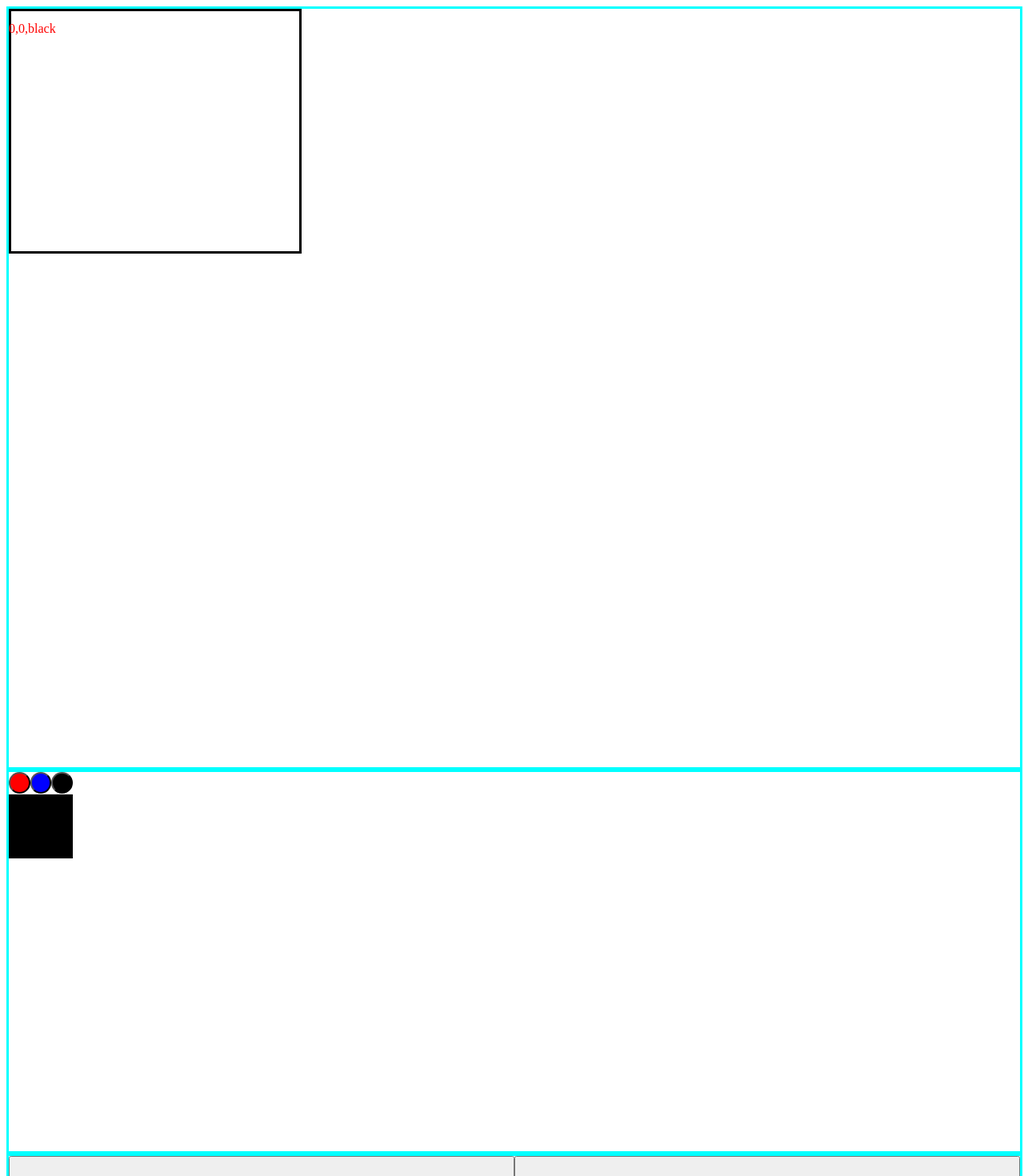
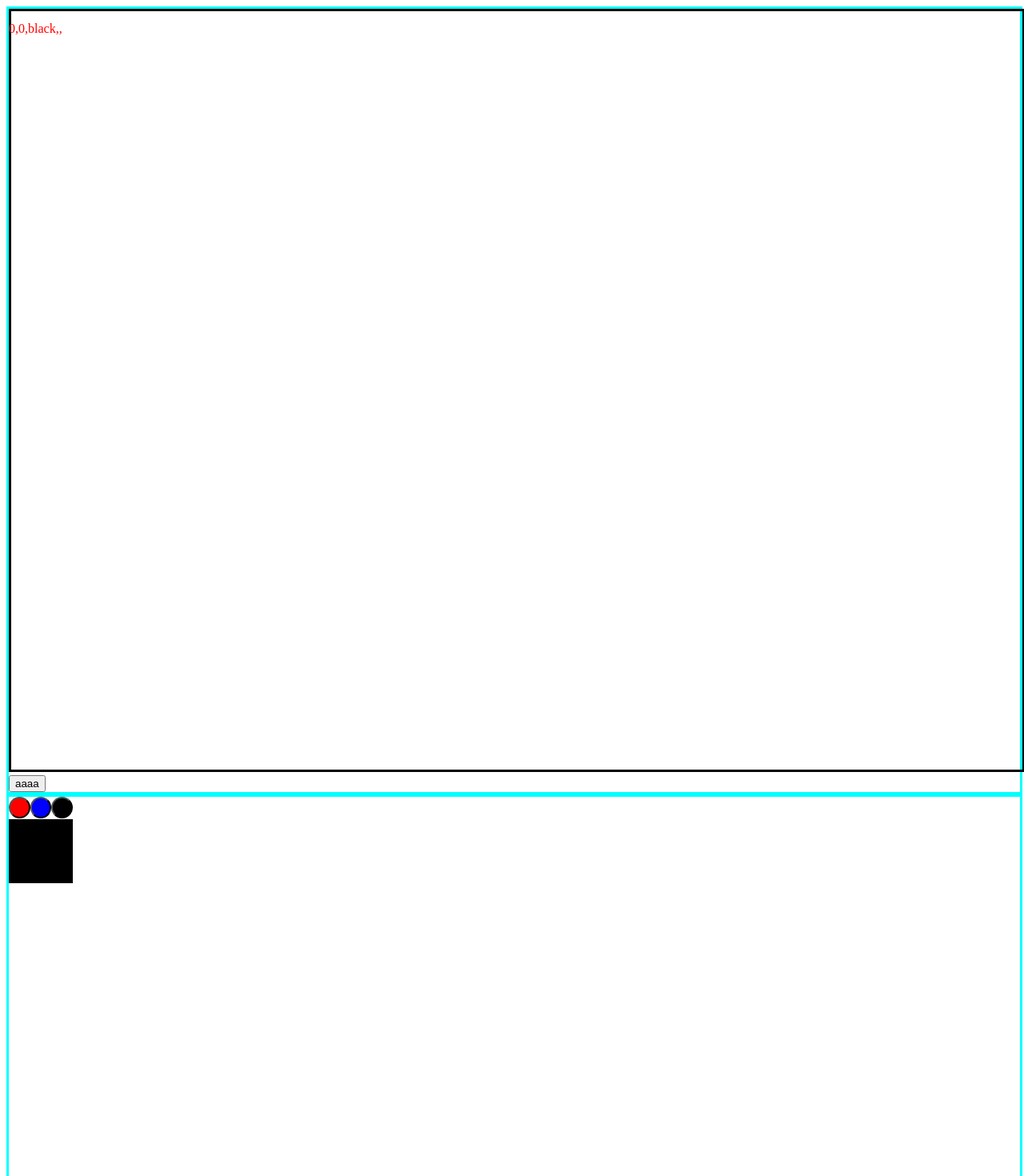
Before and after one commit to den8383/drawing, a Next.js app in the folder front/app/: page /posts/drawing in a window 1280 px wide. Shown: the top 1470 px of the page at 80% size. Built offline with nearby package versions, Linux system fonts and the light colour scheme.

Commit message:
[add] Clear Func

```diff
--- a/front/app/components/CanvasPanel/CanvasPanel.tsx
+++ b/front/app/components/CanvasPanel/CanvasPanel.tsx
@@ -1,4 +1,4 @@
-import React from "react"
+import React, {useEffect} from "react"
 import {useState} from 'react'
 import styled from 'styled-components'
 
@@ -8,7 +8,15 @@ const CanvasPanel = (props) =>{
   const [canvaxClickFlag,setCanvaxClickFlag] = useState(0)
 
   const canvasRef = React.useRef(HTMLCanvasElement | null)
-  const [context, setContext] = React.useState(CanvasRenderingContext2D | null)
+  const paletteRef = React.useRef(HTMLDivElement)
+  useEffect(() => {
+    canvasRef.current.width = paletteRef.current.clientWidth
+    canvasRef.current.height = paletteRef.current.clientWidth *3/4
+  },[])
+  window.addEventListener( 'resize', function() {
+    canvasRef.current.width = paletteRef.current.clientWidth
+    canvasRef.current.height = paletteRef.current.clientWidth *3/4
+  }, false )
 
   const mouseCheck = (evt) =>{
     setPointerX(evt.nativeEvent.offsetX)
@@ -60,15 +68,17 @@ const CanvasPanel = (props) =>{
   const drawEnd = () =>{
     canvasRef.current.getContext('2d').beginPath()
   }
+  const clear = () =>{
+    canvasRef.current.getContext('2d').clearRect(0,0,canvasRef.current.width,canvasRef.current.height)
+  }
 
 
   return (
-    <div onMouseDown={mouseDown} onMouseMove={mouseMove} onMouseUp={mouseUp} onTouchStart={touchStart} onTouchMove={touchMove} onTouchEnd={touchEnd}>
-      <Palette>
-        <PositionView>{pointerX},{pointerY},{props.color}</PositionView>
-        <Canvas ref={canvasRef} width="360" height="300"></Canvas>
+      <Palette ref={paletteRef} onMouseDown={mouseDown} onMouseMove={mouseMove} onMouseUp={mouseUp} onTouchStart={touchStart} onTouchMove={touchMove} onTouchEnd={touchEnd}>
+        <PositionView>{pointerX},{pointerY},{props.color},{paletteRef.current.offsetWidth},{paletteRef.current.offsetHeight}</PositionView>
+        <Canvas ref={canvasRef}></Canvas>
+        <ClearButton onClick={clear}>aaaa</ClearButton>
       </Palette>
-    </div>
   )
 }
 
@@ -88,5 +98,7 @@ const PositionView = styled.p`
 const Canvas = styled.canvas`
   border:solid;
 `
+const ClearButton = styled.button`
+`
 
 export default CanvasPanel
```
